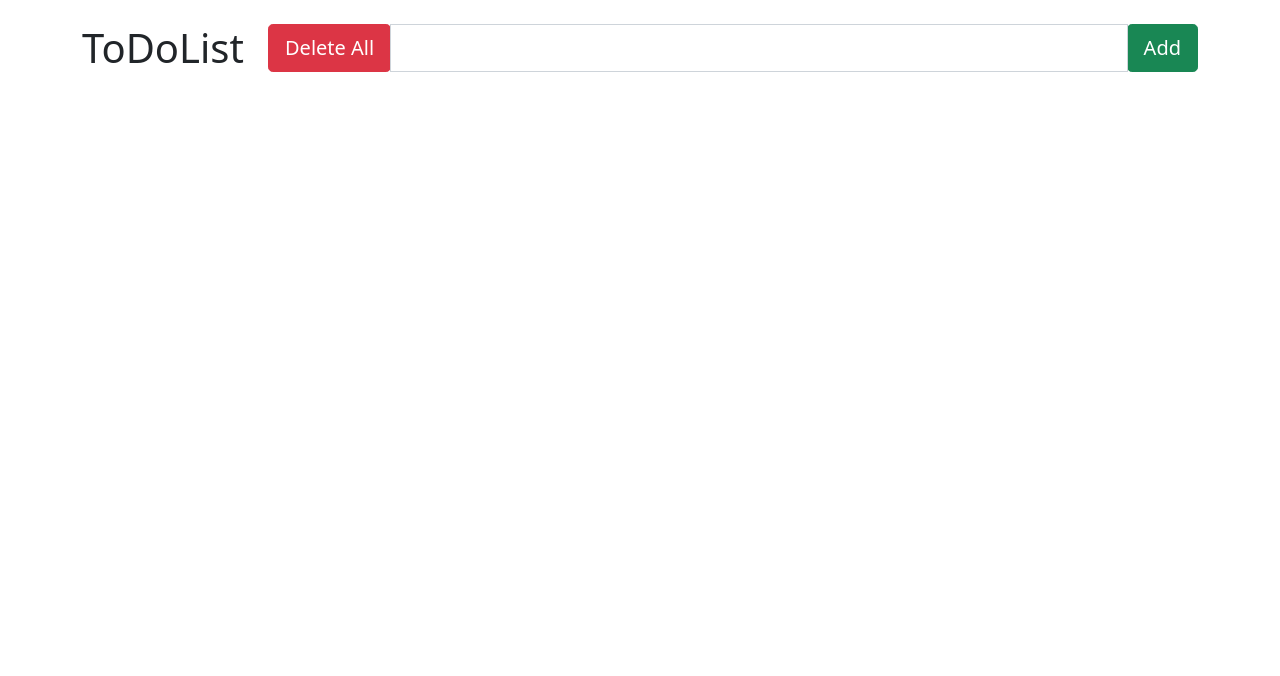
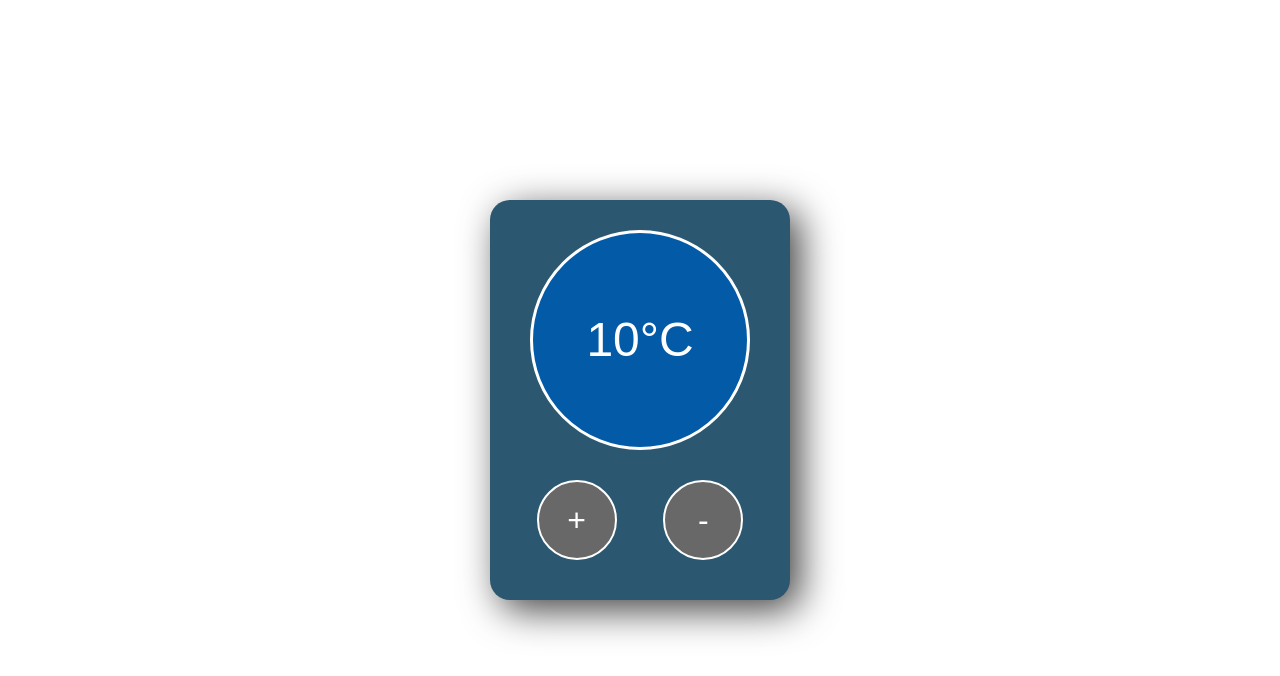
Before and after one commit to MaxShkurdziuk/laravel-study, a React (Create React App) app in the folder frontend-app/: page / in a window 1280 px wide. Shown: the top 676 px of the page. Built offline with nearby package versions, Linux system fonts and the light colour scheme.

Commit message:
Updated Temp control in HW_26

```diff
--- a/frontend-app/src/TemperatureControl.js
+++ b/frontend-app/src/TemperatureControl.js
@@ -13,13 +13,21 @@ function TemperatureControl({save, load, initial = 10}) {
     });
 
     const increase = () => {
-        setTemp(temp >= 30 ? 30 : temp + 1);
-        context.increment('You`ve added 1 degree!');
+        if (30 > temp) {
+            context.increment('You`ve added 1 degree!');
+            setTemp(temp >= 30 ? 30 : temp + 1);
+        } else {
+            context.decrement('You can`t add degrees!');
+        }
     }
 
     const decrease = () => {
-        setTemp(temp ? temp - 1 : 0);
-        context.decrement('You`ve turned down 1 degree!');
+        if (temp > 0) {
+            context.decrement('You`ve turned down 1 degree!');
+            setTemp(temp ? temp - 1 : 0);
+        } else {
+            context.decrement('You can`t turn down degrees!');
+        }
     }
 
     return (
--- a/frontend-app/src/index.css
+++ b/frontend-app/src/index.css
@@ -1,4 +1,4 @@
-/* body {
+body {
   font-family: sans-serif;
   text-align: center;
   display: flex;
@@ -73,4 +73,4 @@ button:focus {
 
 .hot {
   background: #ff5200;
-} */
+}
--- a/frontend-app/src/index.js
+++ b/frontend-app/src/index.js
@@ -18,8 +18,8 @@ root.render(
   <React.StrictMode>
     <NotificationProvider>
       <NotificationBar />
-    {/* <StorageTemperatureControl /> */}
-    <StorageTodoList />
+    <StorageTemperatureControl />
+    {/* <StorageTodoList /> */}
     </NotificationProvider>
   </React.StrictMode>
 );
```
